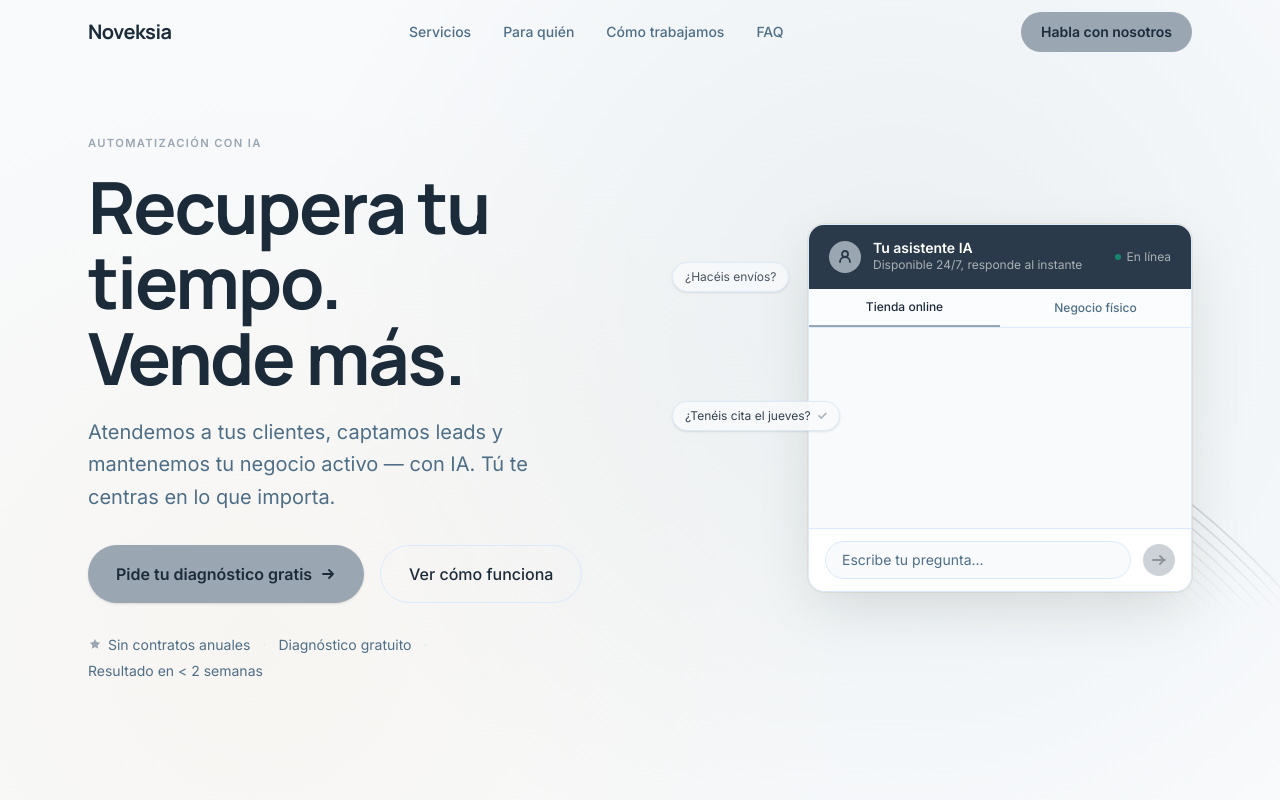
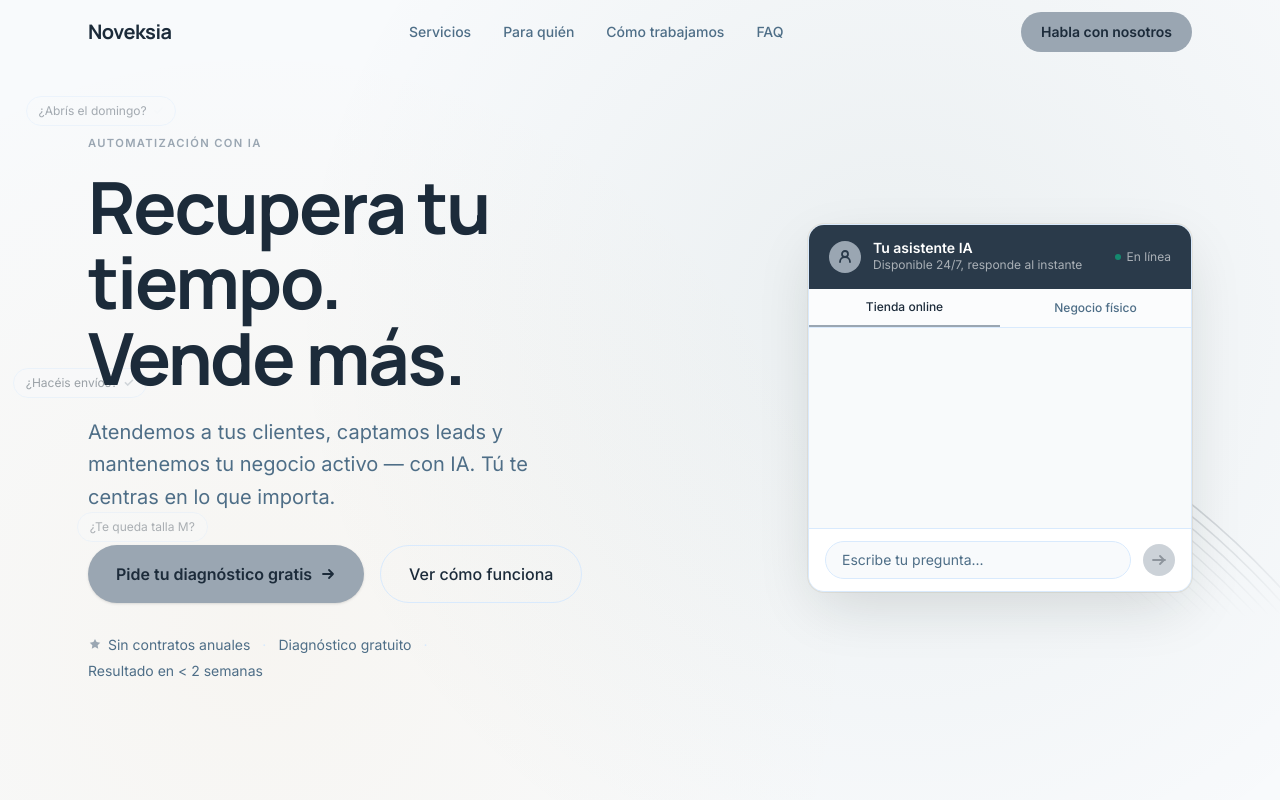
Before and after one commit to Noveksia/Noveksia-WebSite, a Next.js app: page / in a window 1280 px wide. Shown: the top 800 px of the page. Built offline with nearby package versions, Linux system fonts and the light colour scheme.

Commit message:
spread floating messages across hero with higher density and lower opacity

```diff
--- a/components/FloatingMessages.tsx
+++ b/components/FloatingMessages.tsx
@@ -3,13 +3,24 @@
 import { useState, useEffect, useRef } from "react";
 import { AnimatePresence, motion, useReducedMotion } from "framer-motion";
 
+// Positions relative to the hero section (inset-0 overlay).
+// opacity: how faded each slot is — lower = more background.
 const POSITIONS = [
-  { top: "10%",    left: "0" },
-  { top: "48%",    left: "0" },
-  { bottom: "14%", left: "4%" },
+  { top: "12%",  left: "2%",  opacity: 0.38 },
+  { top: "28%",  left: "4%",  opacity: 0.32 },
+  { top: "46%",  left: "1%",  opacity: 0.42 },
+  { top: "64%",  left: "6%",  opacity: 0.35 },
+  { top: "78%",  left: "20%", opacity: 0.38 },
+  { top: "18%",  left: "30%", opacity: 0.30 },
+  { top: "56%",  left: "34%", opacity: 0.33 },
+  { top: "38%",  left: "22%", opacity: 0.28 },
+  { top: "72%",  left: "42%", opacity: 0.30 },
+  { top: "8%",   left: "48%", opacity: 0.28 },
 ] as const;
 
-type Bubble = { id: number; text: string; posIndex: number };
+const MAX_BUBBLES = 6;
+
+type Bubble = { id: number; text: string; posIndex: number; targetOpacity: number };
 
 function BubbleItem({
   id,
@@ -26,20 +37,20 @@ function BubbleItem({
 
   useEffect(() => {
     const t1 = setTimeout(() => setShowCheck(true), 2200);
-    const t2 = setTimeout(() => onRemove(id), 3800);
+    const t2 = setTimeout(() => onRemove(id), 4000);
     return () => { clearTimeout(t1); clearTimeout(t2); };
     // eslint-disable-next-line react-hooks/exhaustive-deps
   }, []);
 
   return (
     <motion.div
-      initial={{ opacity: 0, y: 10 }}
-      animate={{ opacity: 0.88, y: 0 }}
-      exit={{ opacity: 0, y: -8 }}
-      transition={{ duration: 0.5, ease: "easeOut" }}
+      initial={{ opacity: 0, y: 8 }}
+      animate={{ opacity: position.opacity, y: 0 }}
+      exit={{ opacity: 0, y: -6 }}
+      transition={{ duration: 0.6, ease: "easeOut" }}
       aria-hidden="true"
-      style={{ position: "absolute", pointerEvents: "none", ...position }}
-      className="flex items-center gap-1 bg-[var(--paper)] border border-[var(--line)] rounded-full px-3 py-1.5 text-xs text-[var(--ink)] shadow-sm whitespace-nowrap"
+      style={{ position: "absolute", pointerEvents: "none", top: position.top, left: position.left }}
+      className="flex items-center gap-1 bg-[var(--paper)] border border-[var(--line)] rounded-full px-3 py-1.5 text-xs text-[var(--ink)] whitespace-nowrap"
     >
       {text}
       <AnimatePresence>
@@ -85,18 +96,18 @@ export function FloatingMessages({ messages }: { messages: readonly string[] })
       const text = messages[msgIdx.current++ % messages.length];
 
       setBubbles((prev) => {
-        if (prev.length >= 2 || prev.some((b) => b.id === id)) return prev;
+        if (prev.length >= MAX_BUBBLES || prev.some((b) => b.id === id)) return prev;
         const usedPos = new Set(prev.map((b) => b.posIndex));
-        const avail = [0, 1, 2].filter((i) => !usedPos.has(i));
+        const avail = POSITIONS.map((_, i) => i).filter((i) => !usedPos.has(i));
         if (!avail.length) return prev;
         const posIndex = avail[Math.floor(Math.random() * avail.length)];
-        return [...prev, { id, text, posIndex }];
+        return [...prev, { id, text, posIndex, targetOpacity: POSITIONS[posIndex].opacity }];
       });
 
-      setTimeout(step, 2000 + Math.random() * 1500);
+      setTimeout(step, 900 + Math.random() * 800);
     }
 
-    const init = setTimeout(step, 800);
+    const init = setTimeout(step, 600);
     return () => { alive = false; clearTimeout(init); };
   }, [isDesktop, messages]);
 
@@ -107,22 +118,22 @@ export function FloatingMessages({ messages }: { messages: readonly string[] })
 
   if (prefersReducedMotion) {
     return (
-      <>
-        {[0, 1].map((i) => (
+      <div className="absolute inset-0 pointer-events-none overflow-hidden" aria-hidden="true">
+        {POSITIONS.slice(0, 3).map((pos, i) => (
           <div
             key={i}
-            aria-hidden="true"
-            style={{ position: "absolute", ...POSITIONS[i], opacity: 0.7, pointerEvents: "none" }}
+            style={{ position: "absolute", top: pos.top, left: pos.left, opacity: pos.opacity, pointerEvents: "none" }}
             className="bg-[var(--paper)] border border-[var(--line)] rounded-full px-3 py-1.5 text-xs text-[var(--ink)] whitespace-nowrap"
           >
             {messages[i % messages.length]}
           </div>
         ))}
-      </>
+      </div>
     );
   }
 
   return (
+    <div className="absolute inset-0 pointer-events-none overflow-hidden" aria-hidden="true">
       <AnimatePresence>
         {bubbles.map((b) => (
           <BubbleItem
@@ -134,5 +145,6 @@ export function FloatingMessages({ messages }: { messages: readonly string[] })
           />
         ))}
       </AnimatePresence>
+    </div>
   );
 }
--- a/components/Hero.tsx
+++ b/components/Hero.tsx
@@ -145,6 +145,9 @@ export function Hero() {
         }}
       />
 
+      {/* Floating message bubbles */}
+      <FloatingMessages messages={site.hero.floatingMessages} />
+
       <div className="relative max-w-6xl mx-auto px-6 grid lg:grid-cols-2 gap-10 lg:gap-16 items-center w-full">
         {/* Left: Copy */}
         <div className="flex flex-col gap-8">
@@ -195,8 +198,7 @@ export function Hero() {
         </div>
 
         {/* Right: Chat demo */}
-        <div className="relative flex justify-center lg:justify-end">
-          <FloatingMessages messages={site.hero.floatingMessages} />
+        <div className="flex justify-center lg:justify-end">
           <div
             className="w-full max-w-sm bg-[var(--paper)] rounded-2xl shadow-2xl border border-[var(--line)] overflow-hidden"
             style={{ boxShadow: "0 20px 60px -10px rgba(21,33,28,0.15), 0 0 0 1px rgba(227,223,214,0.6)" }}
```
Lines whose indentation alone changed are shown as unchanged.
